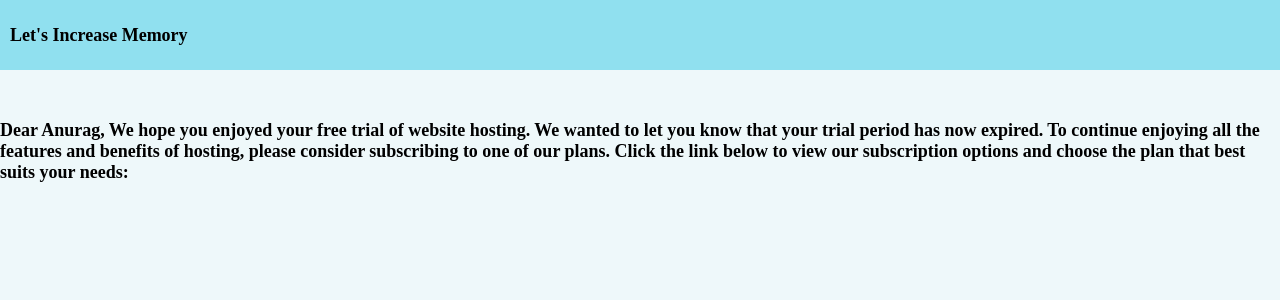
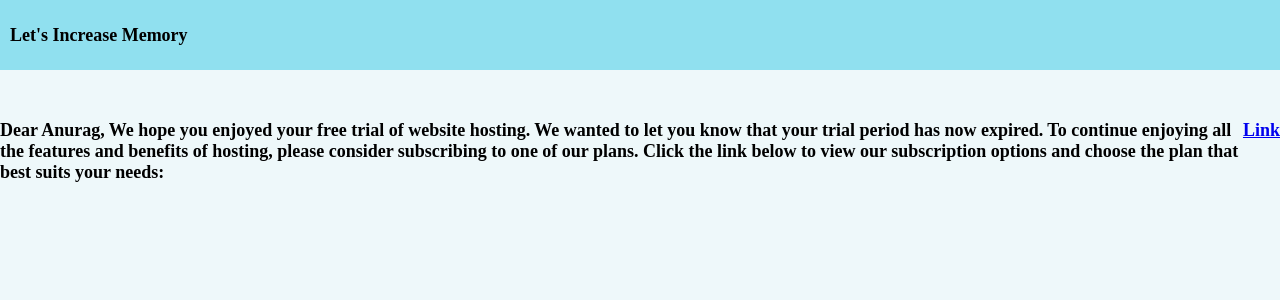
Before and after one commit to devbyanurag/memo-optimizing-game, a React (Vite) app: page / in a window 1280 px wide. Shown: the top 300 px of the page. Built offline with nearby package versions, Linux system fonts and the light colour scheme; a web font is replaced by a local one.

Commit message:
Update Home.tsx

```diff
--- a/src/pages/Home/Home.tsx
+++ b/src/pages/Home/Home.tsx
@@ -120,6 +120,7 @@ We hope you enjoyed your free trial of website hosting. We wanted to let you kno
 
 To continue enjoying all the features and benefits of hosting, please consider subscribing to one of our plans. Click the link below to view our subscription options and choose the plan that best suits your needs:
       </p>
+      <a href='https://vercel.com/devbyanurags-projects'>Link</a>
     </div>
   )
 }
```
